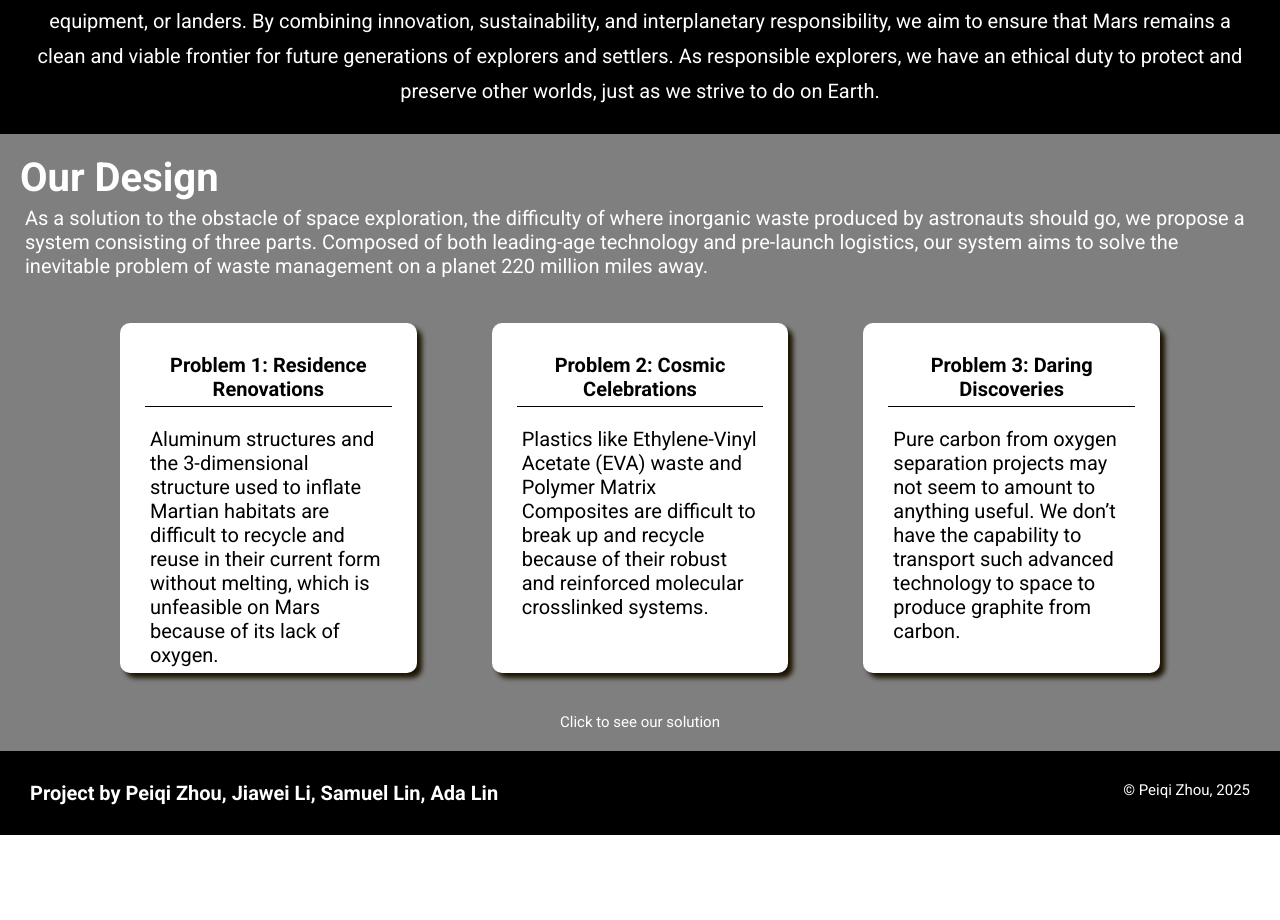
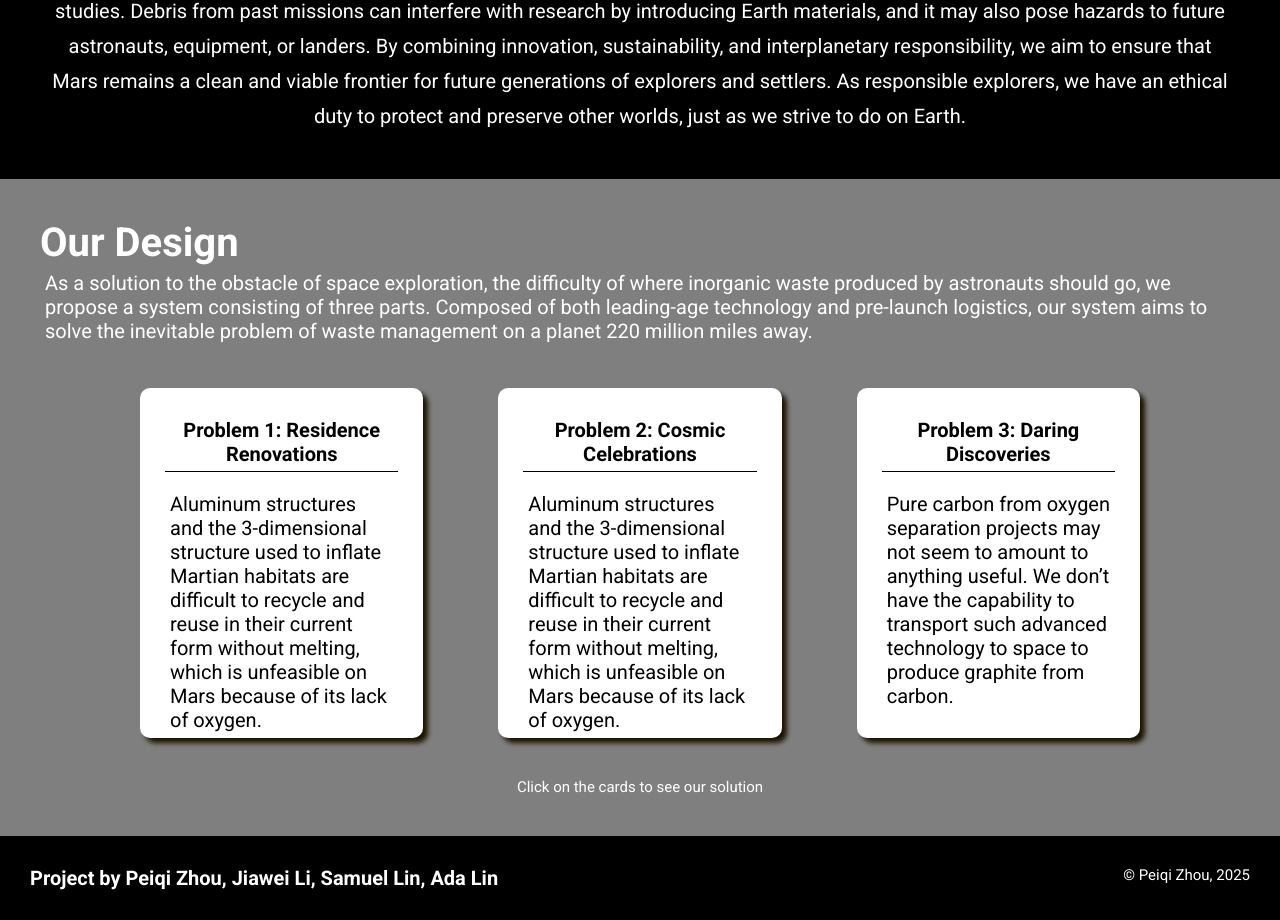
Before and after one commit to JeffZhou3127/Base-3R4, a React (Vite) app: page / in a window 1280 px wide. Shown: the part 1004-1924 px from the top of the page. Before the commit the page ends 1839 px from the top, so only its background shows below. Built offline with nearby package versions, Linux system fonts and the light colour scheme.

Commit message:
Refactor code

```diff
--- /dev/null
+++ b/src/components/cards/Card.jsx
@@ -0,0 +1,14 @@
+import React from "react";
+import { Link } from "react-router-dom";
+import styles from "./Card.module.css";
+
+const Card = ({ problemNum, problemName, problemDescription }) => {
+  return (
+    <Link className={styles.cards}>
+      <h3 className={styles.h3}>Problem {problemNum}<span>: {problemName}</span></h3>
+      <p className={styles.p}>{problemDescription}</p>
+    </Link>
+  );
+};
+
+export default Card;
--- /dev/null
+++ b/src/components/cards/Card.module.css
@@ -0,0 +1,35 @@
+.cards {
+  background-color: white;
+  padding: 25px;
+  border-radius: 10px;
+  box-shadow: 5px 5px 5px #1c1300;
+  height: var(--card-height);
+  transition:
+    height 0.15s ease-in,
+    box-shadow 0.15s ease-in,
+    background-color 0.15s ease-in-out,
+    transform 0.15s ease-in;
+}
+
+.cards:hover {
+  background-color: #DDD;
+}
+
+.cards:active {
+  transform: translateY(5px);
+  height: calc(var(--card-height) - 5px);
+  box-shadow: none;
+}
+
+.h3 {
+  font-size: 20px;
+  text-align: center;
+  border-bottom: 1px solid black;
+  padding: 5px;
+  margin-bottom: 15px;
+}
+
+.p {
+  font-size: 20px;
+  padding: 5px;
+}
--- a/src/components/ourDesign/OurDesign.jsx
+++ b/src/components/ourDesign/OurDesign.jsx
@@ -1,6 +1,27 @@
 import React from "react";
-import { Link } from "react-router-dom";
 import styles from "./OurDesign.module.css";
+import Card from "../cards/Card";
+
+const problem = [
+  {
+    num: 1,
+    name: "Residence Renovations",
+    description:
+      "Aluminum structures and the 3-dimensional structure used to inflate Martian habitats are difficult to recycle and reuse in their current form without melting, which is unfeasible on Mars because of its lack of oxygen.",
+  },
+  {
+    num: 2,
+    name: "Cosmic Celebrations",
+    description:
+      "Aluminum structures and the 3-dimensional structure used to inflate Martian habitats are difficult to recycle and reuse in their current form without melting, which is unfeasible on Mars because of its lack of oxygen.",
+  },
+  {
+    num: 3,
+    name: "Daring Discoveries",
+    description:
+      "Pure carbon from oxygen separation projects may not seem to amount to anything useful. We don’t have the capability to transport such advanced technology to space to produce graphite from carbon.",
+  },
+];
 
 const OurDesign = () => {
   return (
@@ -14,29 +35,11 @@ const OurDesign = () => {
         220 million miles away.
       </p>
       <div className={styles.container}>
-        <Link className={styles.cards}>
-          <h3>Problem 1: <span>Residence Renovations</span></h3>
-          <p className={styles.p}>
-            Aluminum structures and the 3-dimensional structure used to inflate Martian habitats are difficult to recycle and
-            reuse in their current form without melting, which is unfeasible on Mars because of its lack of oxygen.
-          </p>
-        </Link>
-        <Link className={styles.cards}>
-          <h3>Problem 2: <span>Cosmic Celebrations</span></h3>
-          <p className={styles.p}>
-            Plastics like Ethylene-Vinyl Acetate (EVA) waste and Polymer Matrix Composites are difficult to break up and recycle
-            because of their robust and reinforced molecular crosslinked systems.
-          </p>
-        </Link>
-        <Link className={styles.cards}>
-          <h3>Problem 3: <span>Daring Discoveries</span></h3>
-          <p className={styles.p}>
-            Pure carbon from oxygen separation projects may not seem to amount to anything useful.
-            We don’t have the capability to transport such advanced technology to space to produce graphite from carbon.
-          </p>
-        </Link>
+        {problem.map(({ num, name, description }) =>
+          <Card key={num} problemNum={num} problemName={name} problemDescription={description} />
+        )}
       </div>
-      <p className={styles.note}>Click to see our solution</p>
+      <p className={styles.note}>Click on the cards to see our solution</p>
     </section>
   );
 };
--- a/src/components/ourDesign/OurDesign.module.css
+++ b/src/components/ourDesign/OurDesign.module.css
@@ -1,6 +1,6 @@
 .section {
   background-color: rgba(0, 0, 0, 0.5);
-  padding: 20px;
+  padding: 40px;
 }
 
 .img {
@@ -22,46 +22,11 @@
 }
 
 /* CSS Grid */
-:root {
-  --card-height: 350px;
-}
-
 .container {
   display: grid;
   grid-template: var(--card-height) / repeat(3, 1fr);
   gap: 75px;
   padding: 40px 100px;
-}
-
-.cards {
-  background-color: white;
-  padding: 25px;
-  border-radius: 10px;
-  box-shadow: 5px 5px 5px #1c1300;
-  height: var(--card-height);
-  transition:
-    height 0.15s ease-in,
-    box-shadow 0.15s ease-in,
-    background-color 0.15s ease-in-out,
-    transform 0.15s ease-in;
-}
-
-.cards:hover {
-  background-color: #DDD;
-}
-
-.cards:active {
-  transform: translateY(5px);
-  height: calc(var(--card-height) - 5px);
-  box-shadow: none;
-}
-
-.cards h3 {
-  font-size: 20px;
-  text-align: center;
-  border-bottom: 1px solid black;
-  padding: 5px;
-  margin-bottom: 15px;
 }
 
 .container * {
--- a/src/components/ourMission/OurMission.module.css
+++ b/src/components/ourMission/OurMission.module.css
@@ -1,16 +1,17 @@
 .title {
-  color: rgb(255, 255, 255);
+  color: white;
   text-align: center;
   font-family: "Roboto", Helvetica, Arial, sans-serif;
   font-size: 40px;
   border-bottom: 1px solid white;
   width: 90%;
+  padding-bottom: 5px;
   margin-left: 5%;
 }
 
 .mission {
   background-color: black;
-  padding: 20px;
+  padding: 40px;
 }
 
 .text {
--- a/src/components/splashImage/SplashImage.module.css
+++ b/src/components/splashImage/SplashImage.module.css
@@ -25,8 +25,9 @@
 
 .description {
   font-size: 25px;
-  color:white;
+  color: white;
   font-family: "Roboto", Helvetica, Arial, sans-serif;
+  text-align: center;
 }
 
 .overlay {
--- a/src/style.css
+++ b/src/style.css
@@ -2,6 +2,10 @@
   padding: 0;
   margin: 0;
   box-sizing: border-box;
+}
+
+:root {
+  --card-height: 350px;
 }
 
 html {
```
